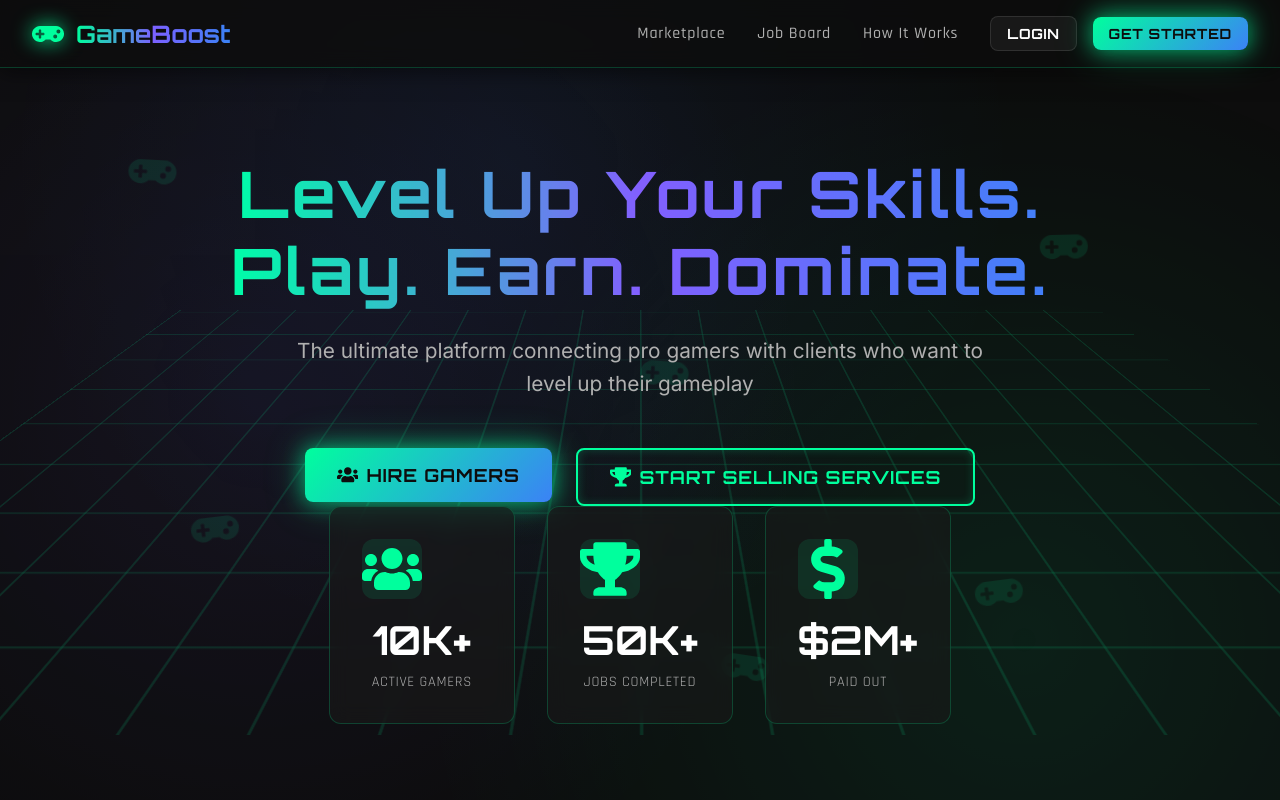
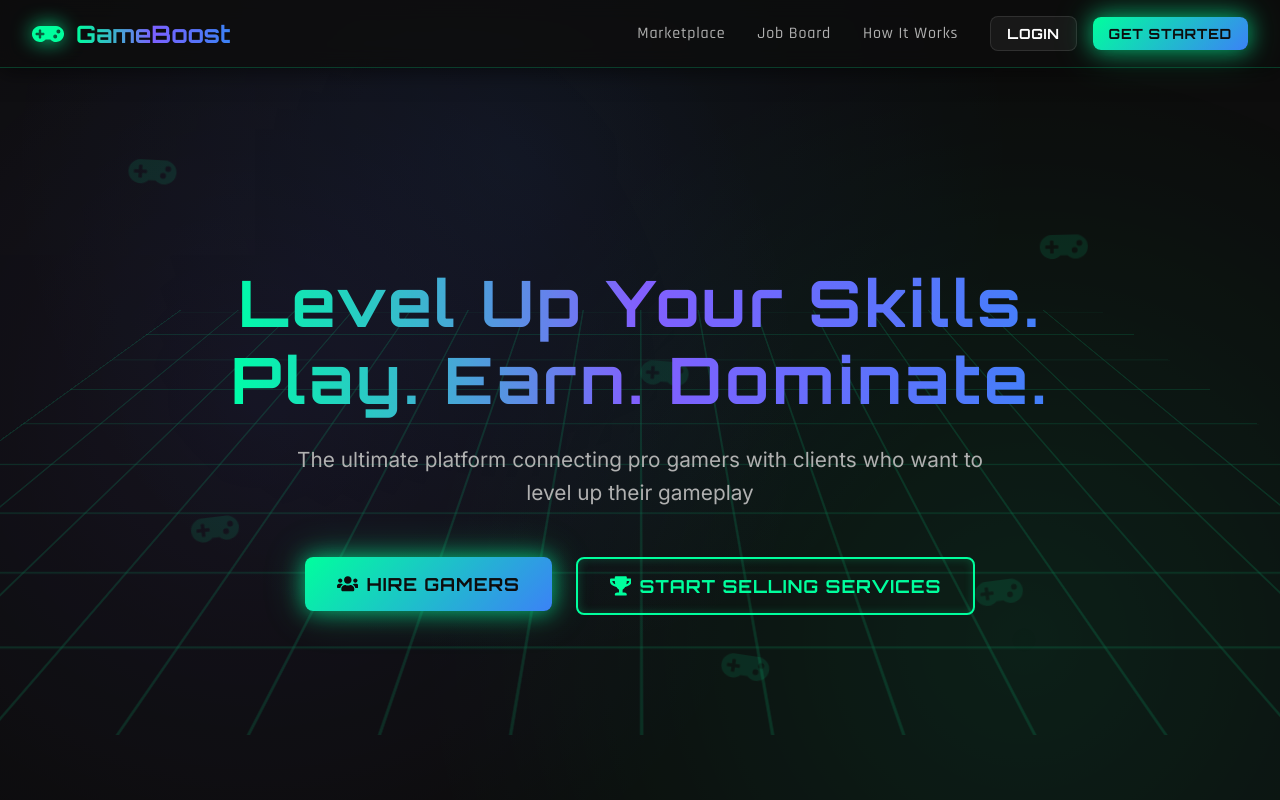
Before and after one commit to elgazar04/Gaming-Freelance-Platform-UI1, a React (Vite) app: page / in a window 1280 px wide. Shown: the top 800 px of the page. Built offline with nearby package versions, Linux system fonts and the light colour scheme.

Commit message:
Remove unused statistics section from Home page and clean up related CSS styles for improved maintainability.

```diff
--- a/src/pages/Home.jsx
+++ b/src/pages/Home.jsx
@@ -1,7 +1,7 @@
 import React from 'react';
 import { Link } from 'react-router-dom';
 import { motion } from 'framer-motion';
-import { FaGamepad, FaTrophy, FaUsers, FaBolt, FaShieldAlt, FaDollarSign, FaStar } from 'react-icons/fa';
+import { FaGamepad, FaTrophy, FaUsers, FaBolt, FaStar } from 'react-icons/fa';
 import Button from '../components/Button';
 import Card from '../components/Card';
 import './styles/Home.css';
@@ -107,39 +107,6 @@ const Home = () => {
                 </Button>
               </Link>
             </div>
-          </motion.div>
-        </div>
-
-        <div className="hero-stats container">
-          <motion.div
-            className="stat-item"
-            initial={{ opacity: 0, scale: 0.8 }}
-            animate={{ opacity: 1, scale: 1 }}
-            transition={{ delay: 0.3 }}
-          >
-            <FaUsers className="stat-icon" />
-            <div className="stat-number">10K+</div>
-            <div className="stat-label">Active Gamers</div>
-          </motion.div>
-          <motion.div
-            className="stat-item"
-            initial={{ opacity: 0, scale: 0.8 }}
-            animate={{ opacity: 1, scale: 1 }}
-            transition={{ delay: 0.5 }}
-          >
-            <FaTrophy className="stat-icon" />
-            <div className="stat-number">50K+</div>
-            <div className="stat-label">Jobs Completed</div>
-          </motion.div>
-          <motion.div
-            className="stat-item"
-            initial={{ opacity: 0, scale: 0.8 }}
-            animate={{ opacity: 1, scale: 1 }}
-            transition={{ delay: 0.7 }}
-          >
-            <FaDollarSign className="stat-icon" />
-            <div className="stat-number">$2M+</div>
-            <div className="stat-label">Paid Out</div>
           </motion.div>
         </div>
       </section>
--- a/src/pages/styles/Home.css
+++ b/src/pages/styles/Home.css
@@ -94,49 +94,6 @@
   flex-wrap: wrap;
 }
 
-.hero-stats {
-  position: relative;
-  z-index: 1;
-  display: grid;
-  grid-template-columns: repeat(3, 1fr);
-  gap: 2rem;
-  margin-top: 5rem;
-}
-
-.stat-item {
-  text-align: center;
-  padding: 2rem;
-  background: rgba(26, 26, 26, 0.6);
-  backdrop-filter: blur(10px);
-  border: 1px solid rgba(0, 255, 157, 0.2);
-  border-radius: 12px;
-  transition: all 0.3s ease;
-}
-
-.stat-item:hover {
-  border-color: var(--neon-green);
-  box-shadow: 0 0 30px rgba(0, 255, 157, 0.3);
-  transform: translateY(-5px);
-}
-
-.stat-icon {
-  font-size: 3rem;
-  color: var(--neon-green);
-  margin-bottom: 1rem;
-}
-
-.stat-number {
-  font-family: var(--font-heading);
-  font-size: 2.5rem;
-  font-weight: 700;
-  color: var(--text-primary);
-  margin-bottom: 0.5rem;
-}
-
-.stat-label {
-  color: var(--text-secondary);
-  font-size: 1rem;
-}
 
 /* Featured Section */
 .featured-section {
@@ -340,10 +297,6 @@
   .hero-title {
     font-size: 3rem;
   }
-
-  .hero-stats {
-    gap: 1rem;
-  }
 }
 
 @media (max-width: 768px) {
@@ -358,15 +311,6 @@
     margin-bottom: 0;
   }
 
-  .hero-stats {
-    order: 2;
-    grid-template-columns: 1fr;
-    gap: 1rem;
-    margin-top: 3rem;
-    width: 100%;
-    max-width: 500px;
-  }
-
   .hero-title {
     font-size: 2rem;
     text-align: center;
@@ -375,10 +319,6 @@
   .hero-subtitle {
     font-size: 1rem;
     text-align: center;
-  }
-
-  .stat-item {
-    padding: 1.5rem;
   }
 
   .hero-buttons {
```
